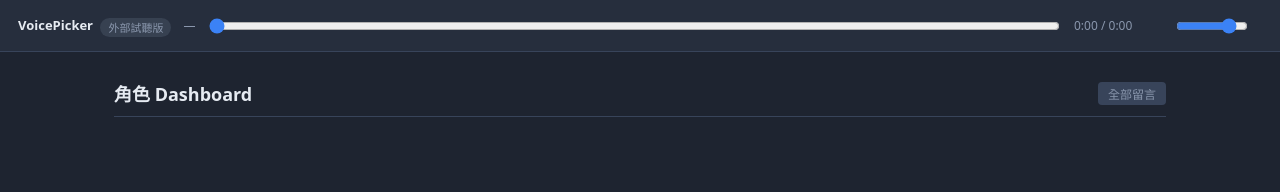
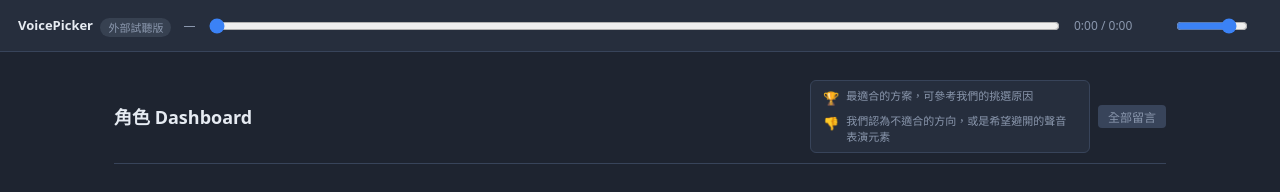
Before and after one commit to redmoon30/VoicePicker, a website: page src/external-viewer-template.html in a window 1280 px wide. Drawn offline with Linux system fonts and the light colour scheme.

Commit message:
feat(external-viewer): 簡潔化外部分享版 UI
- 隱藏發文者名字（cauthor），簡潔模式永久生效、不提供開關
- 評分排序已為預設，無排序開關
- 加入 🏆/👎 圖例區塊（sticky header 右側），附說明文字

```diff
--- a/src/external-viewer-template.html
+++ b/src/external-viewer-template.html
@@ -71,7 +71,6 @@ body { margin: 0; background: var(--bg); color: var(--text); }
 .ctime { color: var(--time); font-variant-numeric: tabular-nums; font-size: 13px; white-space: nowrap; }
 .cfile { font-size: 11px; color: var(--muted); overflow: hidden; text-overflow: ellipsis; white-space: nowrap; max-width: 200px; }
 .cfile-badge { margin-left: 3px; font-size: 12px; }
-.cauthor { color: var(--muted); font-size: 11px; margin-left: auto; white-space: nowrap; }
 .c-rating { display: flex; margin-top: 4px; }
 .c-star { color: var(--line); font-size: 14px; padding: 0 1px; }
 .c-star.filled { color: #f59e0b; }
@@ -114,6 +113,15 @@ body { margin: 0; background: var(--bg); color: var(--text); }
 .tool-btn:hover { filter: brightness(1.1); }
 .tool-btn.hide { background: #78350f; color: #fde68a; }
 .tool-btn.solo { background: var(--accent); color: #fff; }
+
+/* 圖例 */
+.legend {
+  background: var(--panel); border: 1px solid var(--line); border-radius: 6px;
+  padding: 7px 12px; font-size: 11px; color: var(--muted);
+  display: flex; flex-direction: column; gap: 5px; max-width: 280px;
+}
+.legend-item { display: flex; align-items: flex-start; gap: 7px; line-height: 1.45; }
+.legend-badge { font-size: 13px; flex-shrink: 0; margin-top: 1px; }
 </style>
 </head>
 <body>
@@ -131,6 +139,10 @@ body { margin: 0; background: var(--bg); color: var(--text); }
   <div class="view-title">
     <h2>角色 Dashboard</h2>
     <div class="view-tools">
+      <div class="legend">
+        <div class="legend-item"><span class="legend-badge">🏆</span><span>最適合的方案，可參考我們的挑選原因</span></div>
+        <div class="legend-item"><span class="legend-badge">👎</span><span>我們認為不適合的方向，或是希望避開的聲音表演元素</span></div>
+      </div>
       <button id="zeroFilterBtn" class="tool-btn">全部留言</button>
     </div>
   </div>
@@ -293,10 +305,7 @@ function buildCard(c, maxRating) {
     badgeEl.textContent = isTrophy ? '🏆' : '👎';
     fileEl.appendChild(badgeEl);
   }
-  const authEl = document.createElement('span');
-  authEl.className = 'cauthor';
-  authEl.textContent = c.author;
-  row.append(timeEl, fileEl, authEl);
+  row.append(timeEl, fileEl);
   main.appendChild(row);
 
   if (c.rating > 0) {
```
